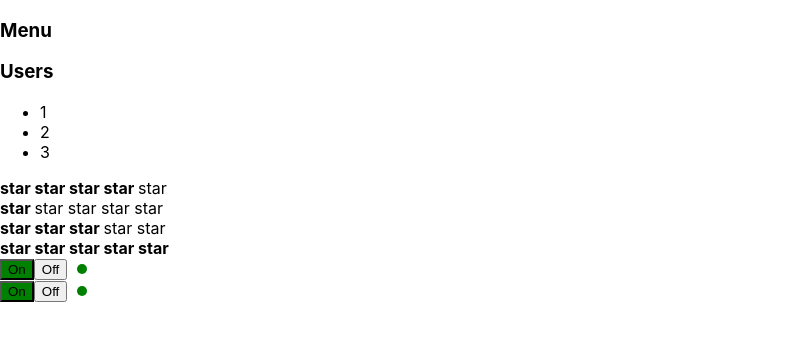
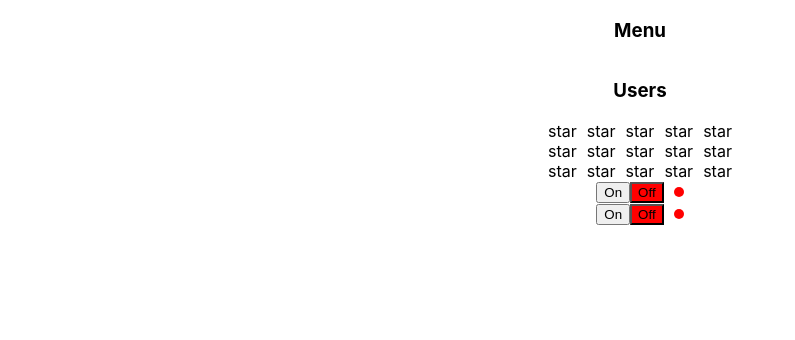
Before and after one commit to Traigel/React-Kabzda-kak-podrobno, a React (Create React App) app: page / in a window 1280 px wide. Shown: the top 340 px of the page, without its empty margins (0-795 px from the left). Built offline with nearby package versions, Linux system fonts and the light colour scheme.

Commit message:
06 on/off Accordion/Rating

```diff
--- a/src/App.css
+++ b/src/App.css
@@ -0,0 +1,38 @@
+.App {
+    text-align: center;
+}
+
+.App-logo {
+    height: 40vmin;
+    pointer-events: none;
+}
+
+@media (prefers-reduced-motion: no-preference) {
+    .App-logo {
+        animation: App-logo-spin infinite 20s linear;
+    }
+}
+
+.App-header {
+    background-color: #282c34;
+    min-height: 100vh;
+    display: flex;
+    flex-direction: column;
+    align-items: center;
+    justify-content: center;
+    font-size: calc(10px + 2vmin);
+    color: white;
+}
+
+.App-link {
+    color: #61dafb;
+}
+
+@keyframes App-logo-spin {
+    from {
+        transform: rotate(0deg);
+    }
+    to {
+        transform: rotate(360deg);
+    }
+}
--- a/src/App.tsx
+++ b/src/App.tsx
@@ -3,17 +3,17 @@ import './App.css';
 import Accordion from "./components/Accordion/Accordion";
 import {OnOff} from './components/OnOff/OnOff';
 import {Rating} from "./components/Rating/Rating";
+import UncontrolledAccordion from "./components/UncontrolledAccordion/UncontrolledAccordion";
 
 function App() {
 
     return (
-        <div>
-            <Accordion titleValue={"Menu"} collapsed={true}/>
-            <Accordion titleValue={"Users"} collapsed={false}/>
-            <Rating value={4}/>
-            <Rating value={1}/>
-            <Rating value={3}/>
-            <Rating value={5}/>
+        <div className="App">
+            <UncontrolledAccordion titleValue={'Menu'}/>
+            <UncontrolledAccordion titleValue={'Users'}/>
+            <Rating/>
+            <Rating/>
+            <Rating/>
             <OnOff/>
             <OnOff/>
         </div>
--- a/src/components/OnOff/OnOff.tsx
+++ b/src/components/OnOff/OnOff.tsx
@@ -1,17 +1,17 @@
 import React, {useState} from "react";
-import s from './OnOff.module.css'
+import style from './OnOff.module.css'
 
 export const OnOff = () => {
 
-    let [onOff, setOnOff] = useState(true)
+    let [onOff, setOnOff] = useState<boolean>(false)
 
-    let colorOnOff = (a:boolean) => {
-        setOnOff(a)
+    let colorOnOff = (el:boolean) => {
+        setOnOff(el)
     }
 
     return <div>
-            <button onClick={()=>colorOnOff(true)} className={`${onOff && s.on}`}>On</button>
-            <button onClick={()=>colorOnOff(false)} className={`${!onOff && s.off}`}>Off</button>
-            <span className= {`${s.dot} ${onOff ? s.dotOn : s.dotOff}`}></span>
+            <button onClick={()=>colorOnOff(true)} className={`${onOff ? style.on : ''}`}>On</button>
+            <button onClick={()=>colorOnOff(false)} className={`${!onOff ? style.off : ''}`}>Off</button>
+            <span className= {`${style.dot} ${onOff ? style.dotOn : style.dotOff}`}></span>
     </div>
 }
--- /dev/null
+++ b/src/components/Rating/Rating.module.css
@@ -0,0 +1,11 @@
+.star {
+    display: inline-block;
+}
+
+.span {
+    margin: 5px;
+}
+
+.spanOn {
+    font-weight: bold;
+}
--- a/src/components/Rating/Rating.tsx
+++ b/src/components/Rating/Rating.tsx
@@ -1,16 +1,20 @@
-import React from "react";
+import React, {useState} from "react";
+import style from './Rating.module.css'
 
 type RatingPropsType = {
   value: 0 | 1 | 2 | 3 | 4 | 5
 };
 
-export const Rating = (props: RatingPropsType) => {
+export const Rating = () => {
+ const [value, setValue] = useState<number>(0)
+    const onClickStarHandler = (el:number) => setValue(el)
+
     return <div>
-        <Star selected={props.value >= 1}/>
-        <Star selected={props.value >= 2}/>
-        <Star selected={props.value >= 3}/>
-        <Star selected={props.value >= 4}/>
-        <Star selected={props.value >= 5}/>
+        <div className={style.star} onClick={()=>onClickStarHandler(1)}><Star selected={value >= 1}/></div>
+        <div className={style.star} onClick={()=>onClickStarHandler(2)}><Star selected={value >= 2}/></div>
+        <div className={style.star} onClick={()=>onClickStarHandler(3)}><Star selected={value >= 3}/></div>
+        <div className={style.star} onClick={()=>onClickStarHandler(4)}><Star selected={value >= 4}/></div>
+        <div className={style.star} onClick={()=>onClickStarHandler(5)}><Star selected={value >= 5}/></div>
     </div>
 }
 
@@ -19,5 +23,5 @@ type StarPropsType = {
 };
 
 const Star = (props: StarPropsType) => {
-    return props.selected ? <span><b>star </b></span> : <span>star </span>;
+    return <span className={`${style.span} ${props.selected ? style.spanOn : '' }`}>star</span>
 };
--- /dev/null
+++ b/src/components/UncontrolledAccordion/UncontrolledAccordion.module.css
@@ -0,0 +1,3 @@
+.h3 {
+    display: inline-block;
+}
--- /dev/null
+++ b/src/components/UncontrolledAccordion/UncontrolledAccordion.tsx
@@ -0,0 +1,42 @@
+import React, {useState} from 'react';
+import style from './UncontrolledAccordion.module.css'
+
+type AccordionPropsType = {
+    titleValue: string
+}
+
+const UncontrolledAccordion = (props: AccordionPropsType) => {
+
+    const [collapsed, setCollapsed] = useState<boolean>(false)
+
+    const UncontrolledHandler = () => setCollapsed(!collapsed && true)
+
+    return <div>
+        <AccordionTitle title={props.titleValue} callBack={UncontrolledHandler}/>
+        {collapsed && <AccordionBody/>}
+    </div>
+};
+
+type AccordionTitlePropsType = {
+    title: string
+    callBack: () => void
+}
+
+const AccordionTitle = (props: AccordionTitlePropsType) => {
+
+    const onClickH3Handler = () => props.callBack()
+
+    return <h3 className={style.h3} onClick={onClickH3Handler}> {props.title} </h3>
+};
+
+const AccordionBody = () => {
+    return <div>
+        <ul>
+            <li>1</li>
+            <li>2</li>
+            <li>3</li>
+        </ul>
+    </div>
+};
+
+export default UncontrolledAccordion;
```
